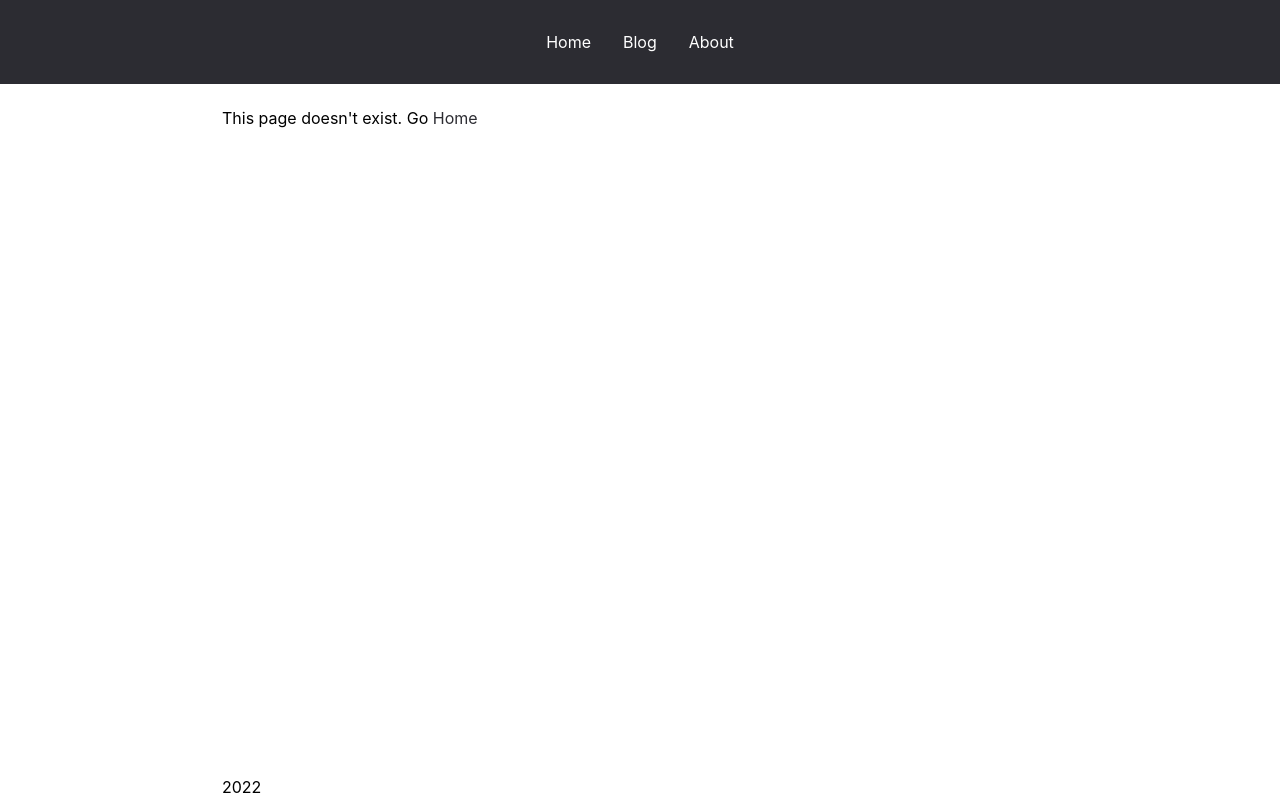
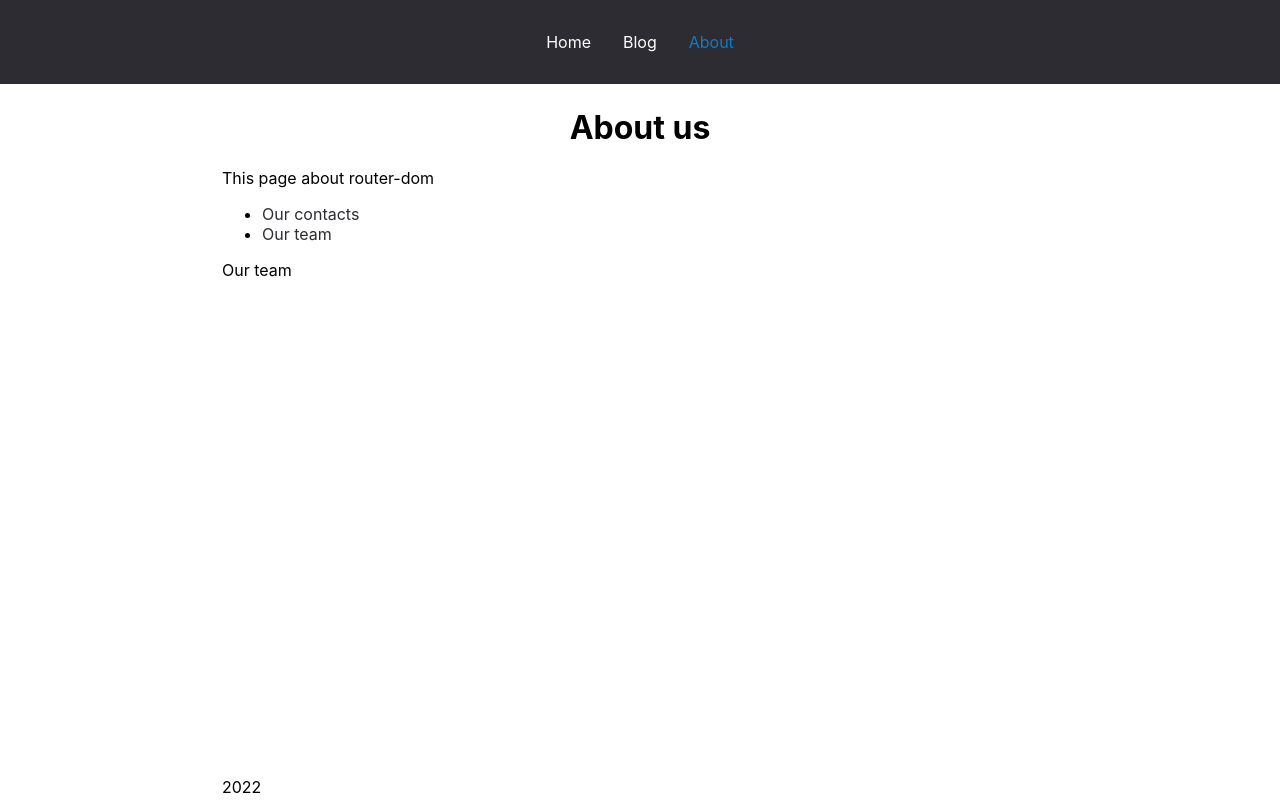
Before and after one commit to NikePro777/react-router6.4, a React (Create React App) app: page /about/team in a window 1280 px wide. Built offline with nearby package versions, Linux system fonts and the light colour scheme.

Commit message:
inner routing, completed video 7

```diff
--- a/src/App.jsx
+++ b/src/App.jsx
@@ -28,7 +28,10 @@
               </RequireAuth>
             }
           />
-          <Route path="about" element={<About />} />
+          <Route path="about" element={<About />}>
+            <Route path="contacts" element={<p>Our contacts</p>}></Route>
+            <Route path="team" element={<p>Our team</p>}></Route>
+          </Route>
           <Route path="about-us" element={<Navigate to="/about" replace />} />
           <Route path="login" element={<LoginPage />} />
           <Route path="*" element={<NotFoundPage />} />
--- a/src/components/CustomLink.jsx
+++ b/src/components/CustomLink.jsx
@@ -1,7 +1,10 @@
 import { Link, useMatch } from "react-router-dom";
 
 const CustomLink = ({ children, to, ...props }) => {
-  const match = useMatch(to);
+  const match = useMatch({
+    path: to,
+    end: to.length === 1,
+  });
   return (
     <Link
       to={to}
--- a/src/pages/AboutPage.jsx
+++ b/src/pages/AboutPage.jsx
@@ -1,8 +1,24 @@
+import { Outlet, Link } from "react-router-dom";
+
 const About = () => {
   return (
     <div>
       <h1>About us</h1>
       <p>This page about router-dom</p>
+      <ul>
+        <li>
+          <Link to="contacts">Our contacts</Link>
+        </li>
+        <li>
+          {" "}
+          <Link to="team">Our team</Link>
+        </li>
+      </ul>
+      <Outlet />
+      {/* <Routes>
+        <Route path="contacts" element={<p>Our contacts</p>}></Route>
+        <Route path="team" element={<p>Our team</p>}></Route>
+      </Routes> */}
     </div>
   );
 };
```
